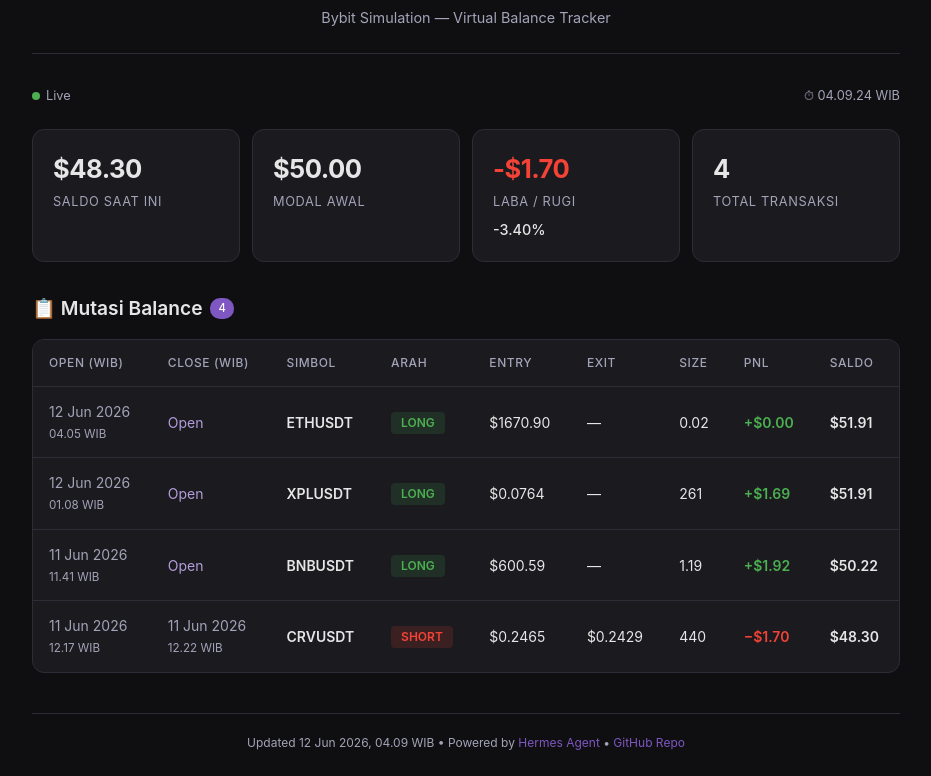
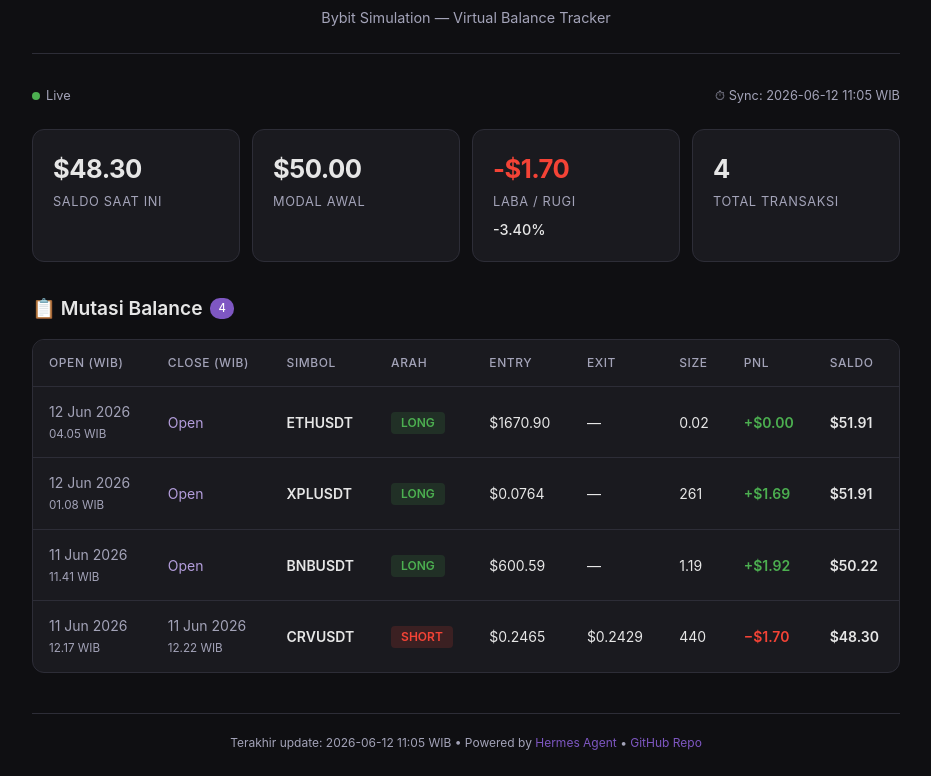
Before and after one commit to jrrahmanto/trading-dashboard, a plain HTML site: page balance-dashboard.html in a window 1280 px wide. Shown: the part 69-845 px from the top of the page, without its empty margins (174-1105 px from the left). Drawn offline with Linux system fonts and the light colour scheme.

Commit message:
fix: footer shows data.last_updated (sync time) instead of browser time

```diff
--- a/balance-dashboard.html
+++ b/balance-dashboard.html
@@ -446,15 +446,12 @@
         if (!resp.ok) throw new Error('HTTP ' + resp.status);
         const data = await resp.json();
 
-        // Update timestamp
-        const now = new Date();
+        // Use data.last_updated (when JSON was pushed to GitHub)
+        const dataTime = data.last_updated || '—';
         document.getElementById('lastUpdated').textContent =
-          '⏱ ' + now.toLocaleTimeString('id-ID', { hour: '2-digit', minute: '2-digit', second: '2-digit' }) + ' WIB';
+          '⏱ Sync: ' + dataTime;
         document.getElementById('footerTime').textContent =
-          'Updated ' + now.toLocaleString('id-ID', {
-            year: 'numeric', month: 'short', day: 'numeric',
-            hour: '2-digit', minute: '2-digit'
-          }) + ' WIB';
+          'Terakhir update: ' + dataTime;
 
         renderData(data);
       } catch (err) {
```
